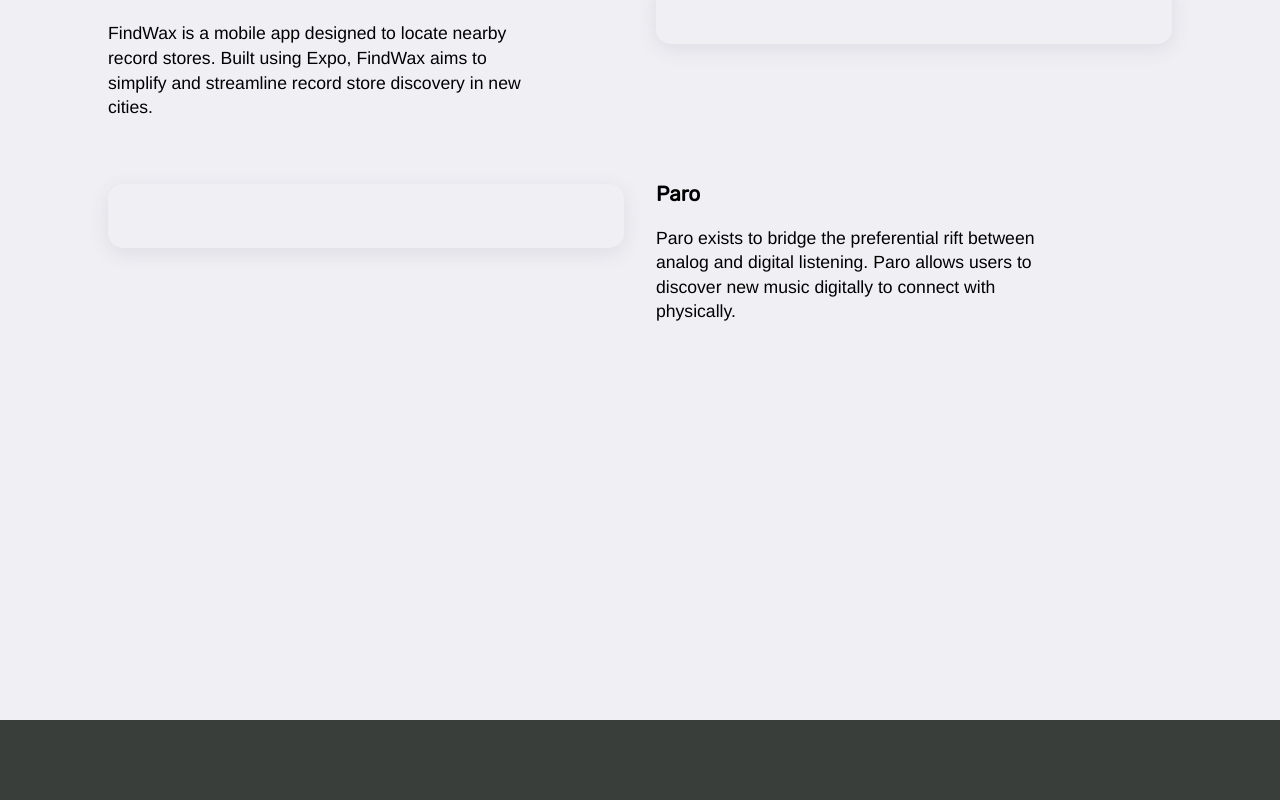
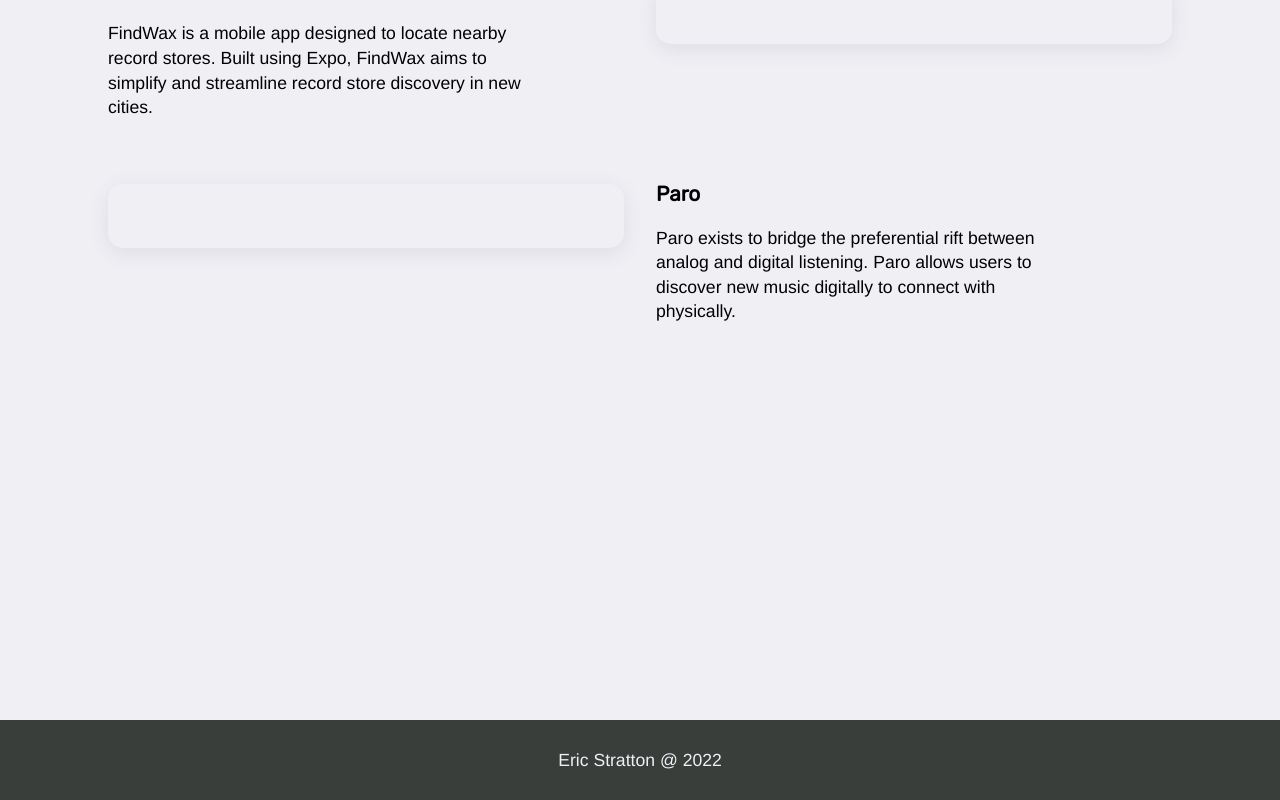
Before and after one commit to EricStratton/portfolio-v2, a React (Create React App) app: page / in a window 1280 px wide. Shown: the part 4158-4958 px from the top of the page. Built offline with nearby package versions, Linux system fonts and the light colour scheme.

Commit message:
add text and scroll to top

```diff
--- a/src/components/layout/Footer/FooterElements.js
+++ b/src/components/layout/Footer/FooterElements.js
@@ -4,4 +4,11 @@
   background: ${props => props.theme.colors.dark};
   display: flex;
   height: 5em;
+  justify-content: center;
+  align-items: center;
 `;
+
+export const FooterText = styled.p`
+  color: ${props => props.theme.colors.body};
+  cursor: pointer;
+`;
--- a/src/components/layout/Footer/index.js
+++ b/src/components/layout/Footer/index.js
@@ -1,14 +1,23 @@
 import React from 'react';
 
 import {
-  FooterContainer
+  FooterContainer,
+  FooterText
 } from './FooterElements';
 
 const Footer = () => {
+
+  const handleScrollToTop = () => {
+    window.scrollTo({
+      top: 0,
+      behavior: 'smooth',
+    })
+  }
+
   return (
     <>
       <FooterContainer>
-
+        <FooterText onClick={handleScrollToTop}>Eric Stratton @ 2022</FooterText>
       </FooterContainer>
     </>
   )
```
